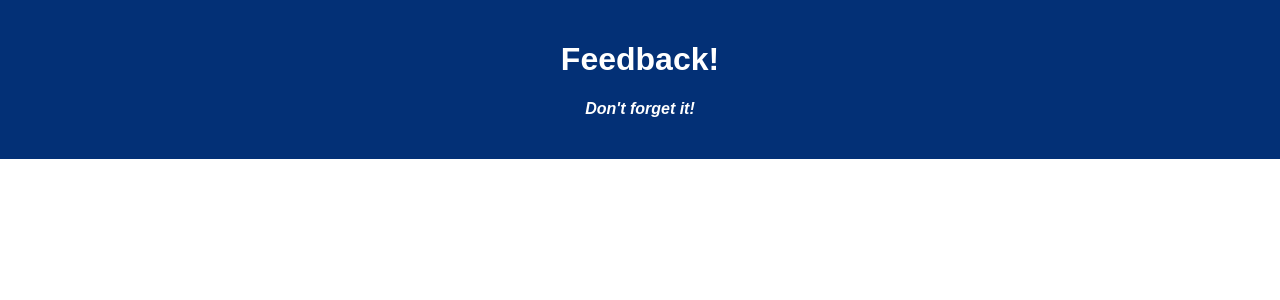
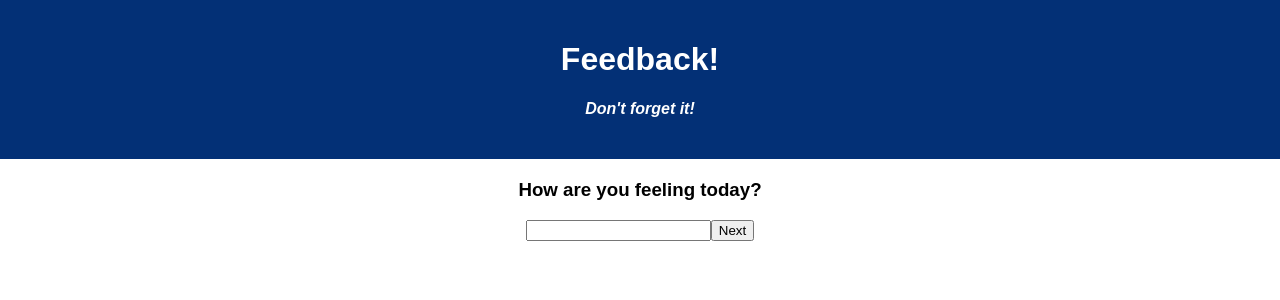
Before and after one commit to RyanKjesboJohnson/weekend-redux-feedback-loop, a React (Create React App) app: page / in a window 1280 px wide. Shown: the top 300 px of the page. Built offline with nearby package versions, Linux system fonts and the light colour scheme.

Commit message:
Completed initial setup and the feeling page

```diff
--- a/package.json
+++ b/package.json
@@ -9,8 +9,11 @@
     "pg": "^8.2.1",
     "react": "^18.2.0",
     "react-dom": "^18.2.0",
+    "react-redux": "^7.2.9",
     "react-router-dom": "^5.3.4",
-    "react-scripts": "^5.0.1"
+    "react-scripts": "^5.0.1",
+    "redux": "^4.2.1",
+    "redux-logger": "^3.0.6"
   },
   "devDependencies": {
     "cypress": "^13.3.1",
--- /dev/null
+++ b/src/Redux/store.js
@@ -0,0 +1,20 @@
+import logger from 'redux-logger';
+import { createStore, combineReducers, applyMiddleware } from 'redux';
+
+const feedbackReducer = (state = {}, action) => {
+    if(action.type === 'ADD_FEELING'){
+      const feelingParameter = action.payload;
+      return state.feeling = Number(feelingParameter);
+  }
+    return state;
+  }
+
+  const store = createStore(
+    combineReducers({
+      feedbackReducer
+    }),
+    applyMiddleware(logger),
+  );
+
+
+  export default store;
--- a/src/components/App/App.jsx
+++ b/src/components/App/App.jsx
@@ -1,15 +1,34 @@
 import React from 'react';
 import axios from 'axios';
 import './App.css';
+import { HashRouter as Router, Route } from 'react-router-dom';
+import Feeling from '../Feeling/Feeling';
 
 function App() {
 
   return (
     <div className='App'>
-      <header className='App-header'>
-        <h1 className='App-title'>Feedback!</h1>
-        <h4>Don't forget it!</h4>
-      </header>
+      <Router>
+
+      <Route path='/'>
+        <header className='App-header'>
+          <h1 className='App-title'>Feedback!</h1>
+          <h4>Don't forget it!</h4>
+        </header>
+        <Feeling />
+      </Route>
+
+      <Route path='/understanding'>
+      </Route>
+      <Route path='/support'>
+      </Route>
+      <Route path='/comments'>
+      </Route>
+      <Route path='/review'>
+      </Route>
+      <Route path='/thankyou'>
+      </Route>
+    </Router>
     </div>
   );
 }
--- /dev/null
+++ b/src/components/Feeling/Feeling.jsx
@@ -0,0 +1,42 @@
+import { useState } from "react"
+import { useDispatch } from "react-redux"
+import { Link } from "react-router-dom"
+
+export default function Feeling() {
+    let [feelingRating, setFeelingRating] = useState('')
+    const dispatch = useDispatch();
+
+    const handleFeelingRating = (event) => {
+        setFeelingRating (event.target.value)
+    }
+
+    const postFeelingRating = (event) => {
+        event.preventDefault();
+        dispatch({
+            type: 'ADD_FEELING',
+            payload: feelingRating
+          })
+        // add the router to next page
+
+
+    }
+
+
+    return(
+        <div>
+            <h3>How are you feeling today?</h3>
+                <form onSubmit={(event) => postFeelingRating(event)}>
+                <input
+                onChange={handleFeelingRating}
+                type='number'
+                value={feelingRating}
+                />
+                <Link to='/understanding'>
+                <button>
+                    Next
+                </button>
+                </Link>
+            </form>
+        </div>
+    )
+}
--- a/src/index.js
+++ b/src/index.js
@@ -2,10 +2,14 @@ import React from 'react';
 import ReactDOM from 'react-dom/client';
 import './index.css';
 import App from './components/App/App';
+import store from './Redux/store';
+import { Provider } from 'react-redux';
 
 const root = ReactDOM.createRoot(document.getElementById('root'));
 root.render(
     <React.StrictMode>
-        <App />
+        <Provider store={store}>
+            <App />
+        </Provider>
     </React.StrictMode>
 );
```
Also changed, not shown: 2 other files (tests, documents, lock files or other folders).
